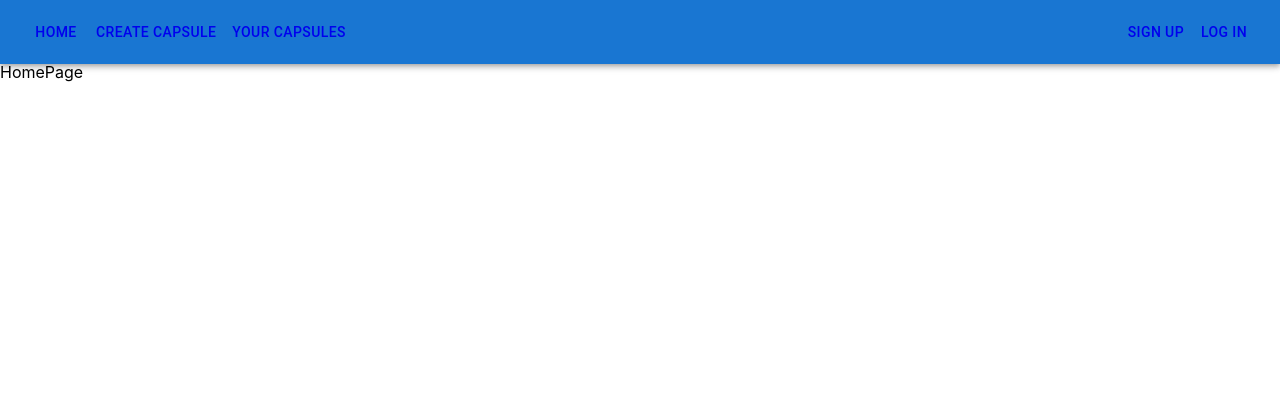
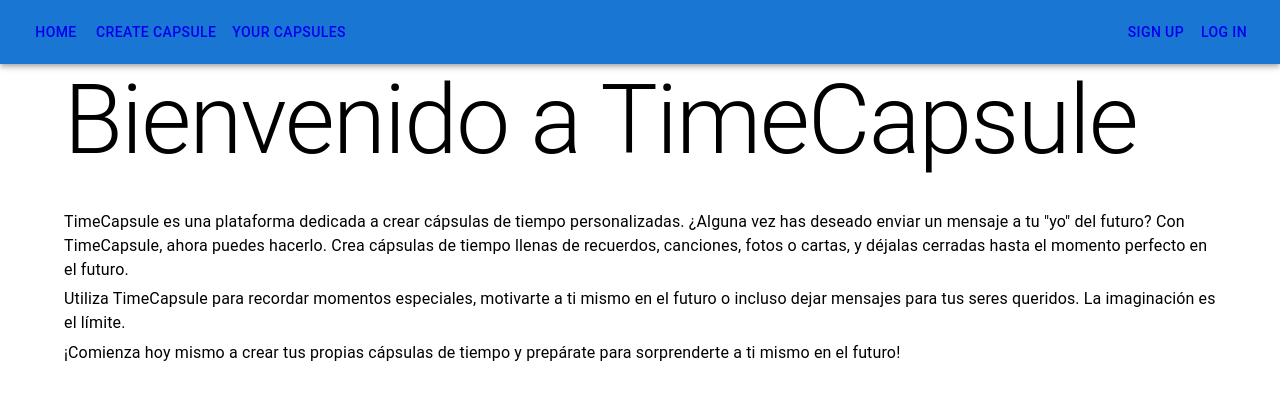
Before and after one commit to Mimimbres/proyectoTimeCap, a React (Vite) app in the folder frontend/: page / in a window 1280 px wide. Shown: the top 400 px of the page. Built offline with nearby package versions, Linux system fonts and the light colour scheme; no server answers.

Commit message:
Homepage

```diff
--- a/frontend/src/pages/HomePage.jsx
+++ b/frontend/src/pages/HomePage.jsx
@@ -1,10 +1,32 @@
+import React from "react";
 import { Outlet } from "react-router-dom";
+import { Typography, Container } from "@mui/material";
 
 export const HomePage = () => {
   return (
-    <div>
-      <h1>HomePage</h1>
+    <Container>
+      <Typography variant="h1" component="h1" gutterBottom>
+        Bienvenido a TimeCapsule
+      </Typography>
+      <Typography variant="body1" gutterBottom>
+        TimeCapsule es una plataforma dedicada a crear cápsulas de tiempo
+        personalizadas. ¿Alguna vez has deseado enviar un mensaje a tu "yo" del
+        futuro? Con TimeCapsule, ahora puedes hacerlo. Crea cápsulas de tiempo
+        llenas de recuerdos, canciones, fotos o cartas, y déjalas cerradas
+        hasta el momento perfecto en el futuro.
+      </Typography>
+
+      <Typography variant="body1" gutterBottom>
+        Utiliza TimeCapsule para recordar momentos especiales, motivarte a ti
+        mismo en el futuro o incluso dejar mensajes para tus seres queridos.
+        La imaginación es el límite.
+      </Typography>
+
+      <Typography variant="body1" gutterBottom>
+        ¡Comienza hoy mismo a crear tus propias cápsulas de tiempo y prepárate
+        para sorprenderte a ti mismo en el futuro!
+      </Typography>
       <Outlet />
-    </div>
+    </Container>
   );
 };
```
